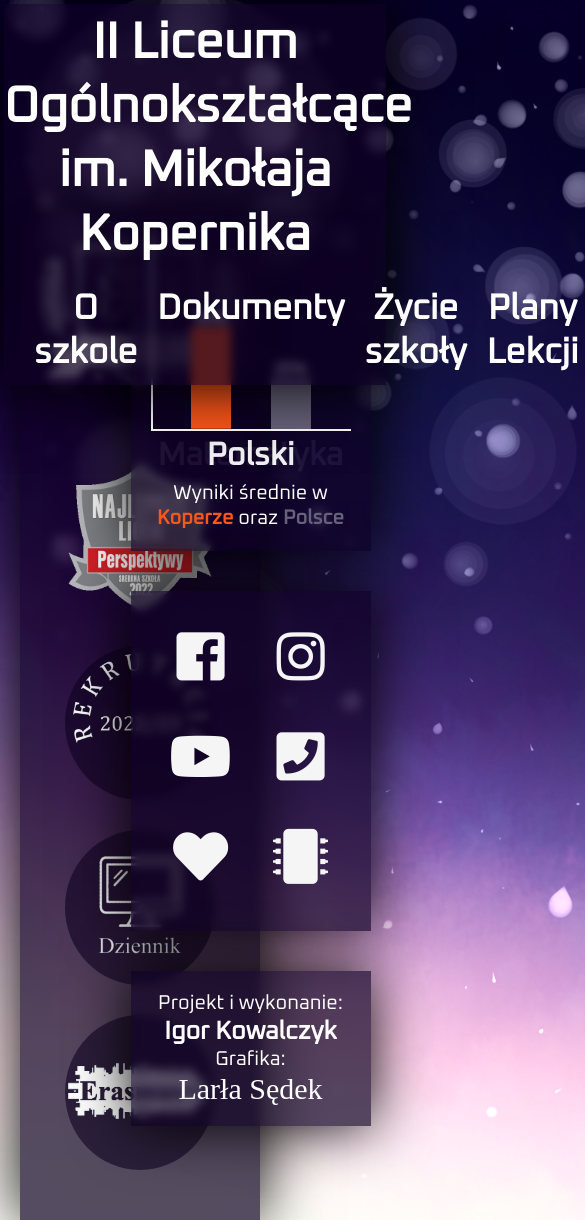
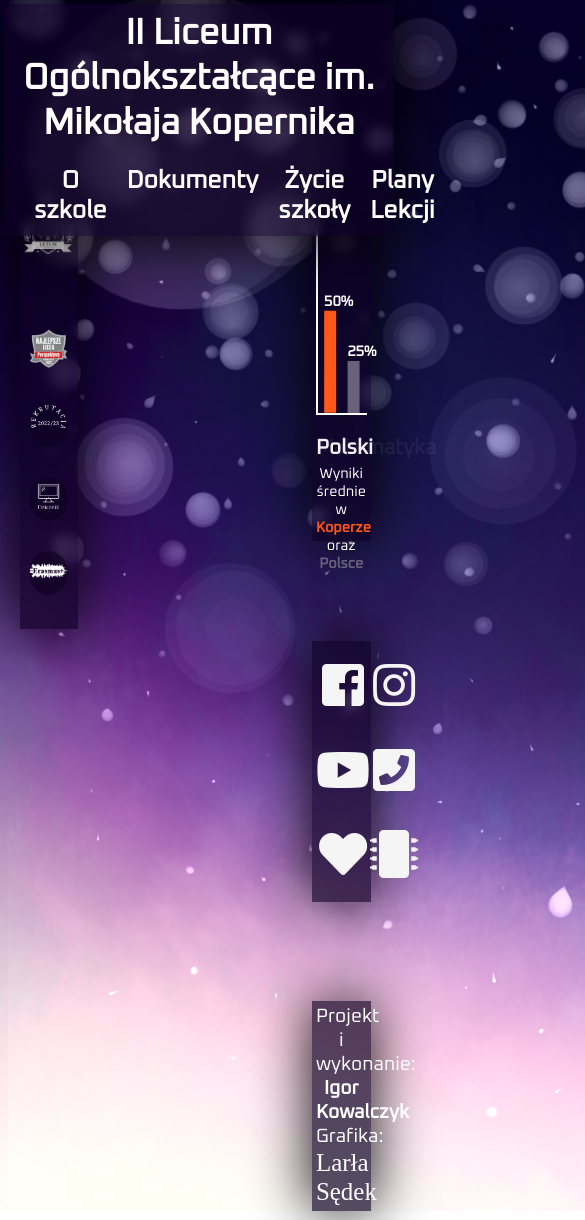
Before and after one commit to Vani-lla/koper-main, a React (Create React App) app: page /erasmus in a window 390 px wide. Shown: the top 1220 px of the page, 585 px wide, since content can reach past the window. Built offline with nearby package versions, Linux system fonts and the light colour scheme; a web font is replaced by a local one.

Commit message:
0.10 (desktop responsive)

```diff
--- a/public/index.html
+++ b/public/index.html
@@ -6,7 +6,7 @@
     <link rel="icon" href="%PUBLIC_URL%/favicon.ico" />
     <meta name="viewport" content="width=device-width, initial-scale=1" />
     <meta name="theme-color" content="#0E0021" />
-    <meta name="description" content="II Liceum Ogólno Kształcące im. Mikołaja Kopernika" />
+    <meta name="description" content="II Liceum Ogólnokształcące im. Mikołaja Kopernika" />
     <title>Koper</title>
 
     <!-- Fonts -->
--- a/src/App.js
+++ b/src/App.js
@@ -3,8 +3,7 @@ import { BrowserRouter, Route, Routes } from 'react-router-dom';
 import './App.css';
 import Badges from './badges/Badges';
 import Nav from './nav/Nav';
-import Graphs from './graphs/Graphs';
-import Menubar from './menubar/Menubar';
+import RightDesktop from './rightDesktop/rightDesktop';
 import Articles from './articles/Articles';
 import ArticleView from './article-view/ArticleView';
 import Recrutation from './recrutation/Recrutation';
@@ -16,11 +15,10 @@ function App() {
             <Routes>
                 <Route path='' element={
                     <Fragment>
+                        <Badges />
+                        <RightDesktop />
+                        <Articles />
                         <Nav />
-                        <Badges />
-                        <Graphs />
-                        <Menubar />
-                        <Articles />
                     </Fragment>
                 }>
                 </Route>
@@ -28,8 +26,7 @@ function App() {
                     <Fragment>
                         <Nav />
                         <Badges />
-                        <Graphs />
-                        <Menubar />
+                        <RightDesktop />
                         <ArticleView />
                     </Fragment>
                 }>
@@ -38,8 +35,7 @@ function App() {
                     <Fragment>
                         <Nav />
                         <Badges />
-                        <Graphs />
-                        <Menubar />
+                        <RightDesktop />
                         <Recrutation />
                     </Fragment>
                 }>
@@ -48,8 +44,7 @@ function App() {
                     <Fragment>
                         <Nav />
                         <Badges />
-                        <Graphs />
-                        <Menubar />
+                        <RightDesktop />
                     </Fragment>
                 }>
                 </Route>
@@ -57,8 +52,7 @@ function App() {
                     <Fragment>
                         <Nav />
                         <Badges />
-                        <Graphs />
-                        <Menubar />
+                        <RightDesktop />
                         <History />
                     </Fragment>
                 }>
--- a/src/articles/Articles.js
+++ b/src/articles/Articles.js
@@ -11,7 +11,7 @@ export default class Articles extends Component {
             loading: true,
             data: [],
             category: null,
-            articleLimit: 10,
+            articleLimit: 20,
             articleFilter: 0
         }
     }
@@ -32,10 +32,6 @@ export default class Articles extends Component {
                 this.setState({ loading: false })
             }
         }
-
-        window.addEventListener('scroll', () => {
-            this.setState({ articleLimit: this.state.articleLimit + 0.2 })
-        })
     }
 
     render() {
--- a/src/badges/Badges.css
+++ b/src/badges/Badges.css
@@ -1,18 +1,19 @@
 .badges {
     position: absolute;
     left: 5vw; top: 25vh;
-    padding: 20px;
+    padding: 1vw;
     display: flex; flex-direction: column;
     align-items: center;
     z-index: -1;
 }
 
 #main-logo {
-    min-width: 200px;
+    width: 13vw; max-width: 200px;
     margin-bottom: 40px;
 }
 
 .badges img {
+    width: 10vw;
     max-width: 150px;
 }
 
--- a/src/graphs/Graphs.css
+++ b/src/graphs/Graphs.css
@@ -1,11 +1,12 @@
 #graphs {
-    position: absolute;
-    right: 5vw; top: 25vh;
-    padding: 20px;
+    /* position: absolute; */
+    /* right: 5vw; top: 25vh; */
+    padding: 1vw;
     display: flex;
-    width: 200px; height: 300px;
-    box-sizing: content-box;
+    width: 15vw; height: 330px; max-width: 240px;
     z-index: -1;
+
+    font-size: 1rem;
 }
 
 .graph {
@@ -25,24 +26,24 @@
 }
 
 .slupek {
-    width: 40px;
+    width: 20%;
     position: absolute;
     transition: 1s;
 }
 
 .koper-value {
     background-color: #ff571a;
-    transform: translate(40px, calc(-2px - 100%));
+    transform: translate(70%, calc(-2px - 100%));
 }
 
 .poland-value {
     background-color: #68637B;
-    transform: translate(120px, calc(-2px - 100%));
+    transform: translate(270%, calc(-2px - 100%));
 }
 
 .slupek-description {
     position: absolute;
-    width: 40px;
+    width: 20%;
     text-align: center;
     font-weight: 900;
     transition: 1s;
@@ -52,8 +53,8 @@
     text-align: center;
     transition: 1s;
     position: absolute;
-    bottom: 75px;
-    width: 200px;
+    top: 225px;
+    width: calc(100% - 2vw);
 }
 
 .active {
@@ -67,10 +68,9 @@
 
 .graph-legend {
     text-align: center;
-    position: absolute;
-    bottom: 20px;
-    width: 200px;
-    font-size: 20px;
+    margin-top: 50px;
+    width: 100%;
+    font-size: 1.3em;
 }
 
 .koper-highlight {
@@ -79,3 +79,27 @@
 .poland-highlight {
     color: #68637B;
 }
+
+@media only screen and (max-width: 1500px) {
+    .graph-subject {
+        font-size: 1.6em;
+    }
+
+    .graph-legend {
+        font-size: 1.2em;
+    }
+}
+
+@media only screen and (max-width: 1210px) {
+    .graph-subject {
+        font-size: 1.3em;
+    }
+
+    .graph-legend {
+        font-size: .9em;
+    }
+    .slupek-description {
+        font-size: .9em;
+    }
+
+}
--- a/src/graphs/Graphs.js
+++ b/src/graphs/Graphs.js
@@ -27,9 +27,9 @@ export default class Graphs extends Component {
                 <div className='base-line' />
 
                 <div title='Wynik średni w Koperze' className='koper-value slupek' style={{ height: `${(2 * graph_data.koper).toString()}px` }} />
-                <div className='slupek-description' style={{ transform: `translate(40px, -${(2 * graph_data.koper + 20).toString()}px)` }}>{graph_data.koper}%</div>
+                <div className='slupek-description' style={{ transform: `translate(70%, -${(2 * graph_data.koper + 20).toString()}px)` }}>{graph_data.koper}%</div>
                 <div title='Wynik średni w Polsce' className='poland-value slupek' style={{ height: `${(2 * graph_data.polska).toString()}px` }} />
-                <div className='slupek-description' style={{ transform: `translate(120px, -${(2 * graph_data.polska + 20).toString()}px)` }}>{graph_data.polska}%</div>
+                <div className='slupek-description' style={{ transform: `translate(270%, -${(2 * graph_data.polska + 20).toString()}px)` }}>{graph_data.polska}%</div>
 
 
                 <div className='graph-legend'>
--- a/src/menubar/Menubar.css
+++ b/src/menubar/Menubar.css
@@ -1,21 +1,20 @@
 .menu-links {
-    position: absolute;
-    right: 5vw;
-    top: 70vh;
-    width: 200px;
-    padding: 20px;
-    box-sizing: content-box;
+    /* position: absolute; */
+    /* right: 5vw; */
+    /* top: 70vh; */
+    width: 15vw;
+    padding: 1vw;
 
     display: grid;
-    grid-template-columns: 100px 100px;
-    grid-template-rows: repeat(3, 100px);
+    grid-template-columns: 1fr 1fr;
+    grid-template-rows: repeat(3, 10vh);
 
-    z-index: -1;
+    z-index: 1;
 }
 
 
 .flash-text-nav {
-    font-size: 30px;
+    font-size: 1em;
     color: whitesmoke;
     font-size: 60px;
     transition: .5s;
@@ -39,25 +38,38 @@ i {
 }
 
 .credits {
-    position: absolute;
-    width: 200px;
-    padding: 20px;
-    right: 5vw;
-    top: 115vh;
-    box-sizing: content-box;
+    /* position: absolute; */
+    width: 15vw;
+    padding: 1vw;
+    /* right: 5vw; */
+    /* top: 115vh; */
     display: flex;
     flex-direction: column;
 
-    font-size: 20px;
+    font-size: 1.2em;
     text-align: center;
 }
 
 .credits b {
-    font-size: 25px;
+    font-size: 1.3em;
 }
 
 .larla {
     font-family: 'Beau Rivage', cursive;
     font-weight: 400;
-    font-size: 30px !important;
+    font-size: 1.6em !important;
 }
+
+@media only screen and (max-width: 1210px) {
+    i {
+        font-size: .8em;
+    }
+
+    .credits b {
+        font-size: 1em;
+    }
+
+    .larla {
+        font-size: 1.3em !important;
+    }
+}
--- a/src/nav/Nav.css
+++ b/src/nav/Nav.css
@@ -2,12 +2,14 @@ nav {
     position: absolute;
     margin: 1vw;
     width: 98vw;
+
+    font-size: 2rem;
 }
 
 .main-name {
     text-align: center;
     margin-top: 1vh;
-    font-size: 50px;
+    font-size: 1.6em;
 }
 
 .navigation {
@@ -27,19 +29,20 @@ nav {
 }
 
 .drop-topic {
-    font-size: 35px;
+    font-size: 1.1em;
     font-weight: 800;
     text-align: center;
 
     cursor: default;
     transition: .5s;
+    user-select: none;
 }
 
 .dropdown {
     position: absolute; z-index: 1;
-    width: 18rem;
+    width: 10em;
     display: flex; flex-direction: column;
-    /* padding: 10px; */
+    padding-top: 10px;
 
     opacity: 0;
     transform: scaleY(.95) translateY(-5%);
@@ -49,8 +52,8 @@ nav {
 
 .dropdown a {
     text-decoration: none;
-    font-size: 25px;
-    padding: 10px 20px;
+    font-size: .76em;
+    padding: .4em 1em;
 }
 
 .dropdown a:hover {
@@ -68,3 +71,22 @@ nav {
 .nav-topic:hover > .drop-topic {
     color: #ff571a;
 }
+
+@media only screen and (max-width: 1550px) {
+    nav {
+        font-size: 1.8rem;
+    }
+    .navigation {
+        grid-template-columns: repeat(6, 1fr);
+    }
+}
+
+@media only screen and (max-width: 1210px) {
+    nav {
+        font-size: 1.4rem;
+        width: 100vw;
+    }
+    .navigation {
+        grid-template-columns: .1fr repeat(4, 1fr) .1fr;
+    }
+}
--- /dev/null
+++ b/src/rightDesktop/rightDesktop.css
@@ -0,0 +1,9 @@
+.right-desktop {
+    position: absolute;
+    right: 5vw; top: 25vh;
+    display: flex;
+    flex-direction: column;
+    justify-content: space-between;
+    align-items: center;
+    height: 1000px;
+}
--- /dev/null
+++ b/src/rightDesktop/rightDesktop.js
@@ -0,0 +1,13 @@
+import React from 'react'
+import './rightDesktop.css'
+import Graphs from '../graphs/Graphs'
+import Menubar from '../menubar/Menubar'
+
+export default function rightDesktop() {
+    return (
+        <div className='right-desktop'>
+            <Graphs />
+            <Menubar />
+        </div>
+    )
+}
```
Also changed, not shown: src/articles/Articles.css (+19 -8 lines), 1 other file (tests, documents, lock files or other folders).
